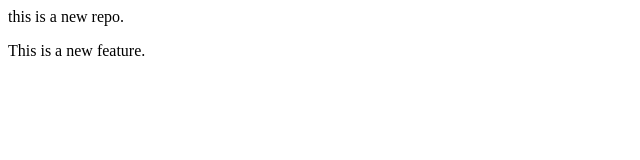
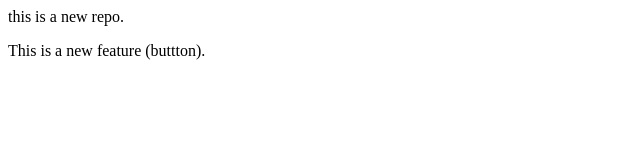
Before and after one commit to DevanshTyagi04/localrepo, a plain HTML site: page index.html in a window 1280 px wide. Shown: the full height of the page, 0-640 px from the left. Drawn offline with Linux system fonts and the light colour scheme.

Commit message:
Added buttton feature

```diff
--- a/index.html
+++ b/index.html
@@ -1,2 +1,2 @@
 <p> this is a new  repo.</p>
-<p>This is a new feature.</p>
+<p>This is a new feature (buttton).</p>
```
